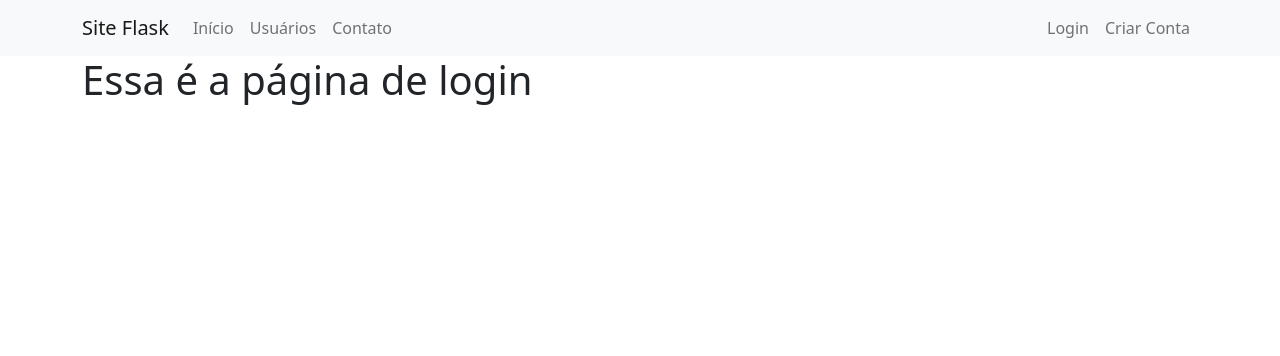
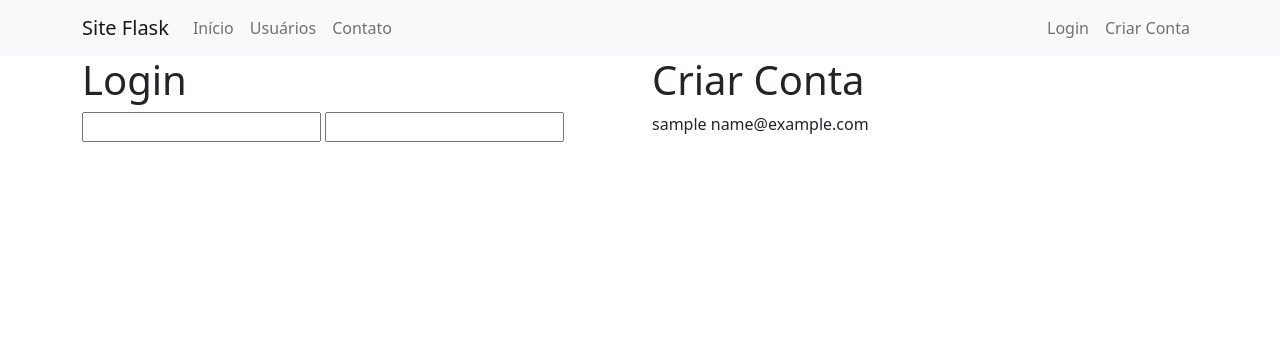
Before and after one commit to lucascomaru/projetoflask, a Flask app: template templates/login.html in a window 1280 px wide. Shown: the top 356 px of the page. Run offline with Flask 2, Linux system fonts and the light colour scheme; the template is opened without the code that fills it: values that come from a table or form of the project are taken from there, most other values are stand-ins (such as "Sample title", 1, 10 or a date in 2020).

Commit message:
Formulários adicionados no HTML

```diff
--- a/main.py
+++ b/main.py
@@ -1,8 +1,11 @@
 from flask import Flask, render_template, url_for
+from forms import FormLogin, FormCriarConta
 
 app = Flask(__name__)
 
 lista_usuarios = ['Lucas', 'Gabriel', 'Fátima', 'Vinicius', 'Cláudia']
+
+app.config['SECRET_KEY'] = 'e2f8274d48dc01d27c9ab6b844109580'
 
 @app.route("/")
 def home():
@@ -18,7 +21,9 @@
 
 @app.route("/login")
 def login():
-    return render_template('login.html')
+    form_login = FormLogin()
+    form_criar_conta = FormCriarConta()
+    return render_template('login.html', form_login=form_login, form_criar_conta=form_criar_conta)
 
 if __name__ == '__main__':
     app.run(debug=True)
--- a/templates/login.html
+++ b/templates/login.html
@@ -1,6 +1,18 @@
 {% extends 'base.html' %}
-{%block body%}
-<div class="container">
-    <h1>Essa é a página de login</h1>
-</div>
+
+{% block body %}
+    <div class="container">
+        <div class="row">
+            <div class="col">
+                <h1>Login</h1>
+                {{ form_login.email }}
+                {{ form_login.senha }}
+            </div>
+            <div class="col">
+                <h1>Criar Conta</h1>
+                {{ form_criarconta.username }}
+                {{ form_criarconta.email }}
+            </div>
+        </div>
+    </div>
 {% endblock %}
```
